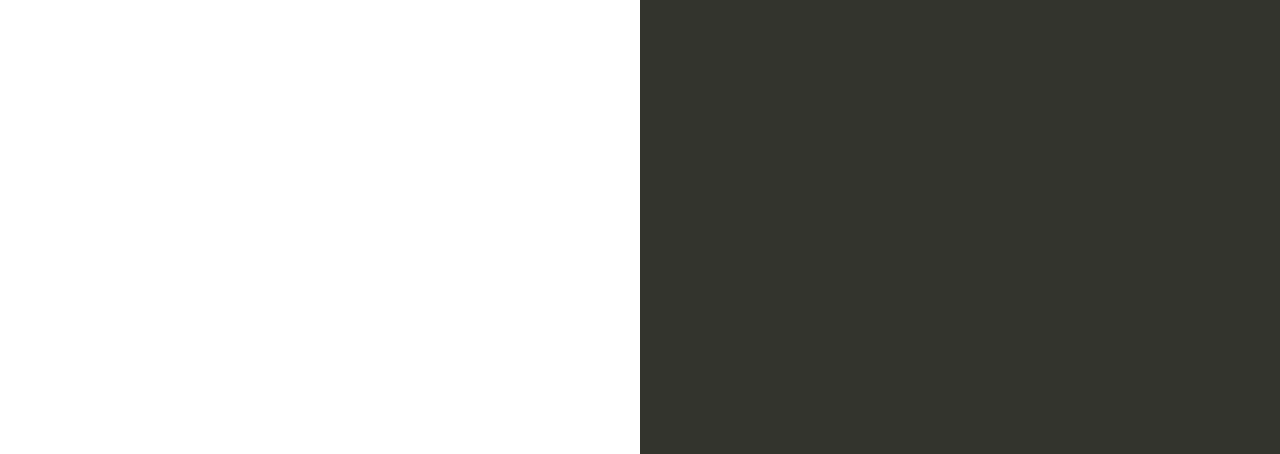
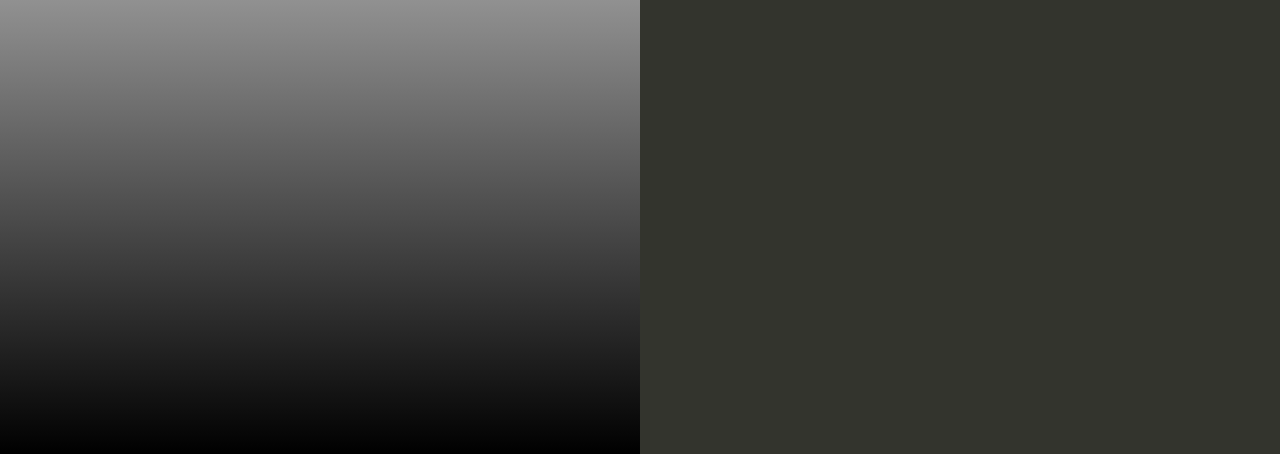
Before and after one commit to parth-vasoya-darshanuniversity/just-for-temp-cicd, a website: page index.html in a window 1280 px wide. Shown: the part 346-800 px from the top of the page. Drawn offline with Linux system fonts and the light colour scheme.

Commit message:
Update index.html

```diff
--- a/index.html
+++ b/index.html
@@ -35,7 +35,7 @@
 
         text-align: right;
         padding-top: 11em;
-        background-image: linear-gradient(lime);
+        background-image: linear-gradient(white,black);
       }
       .textColumn p {
         width: 75%;
```
